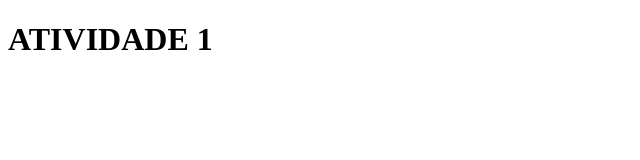
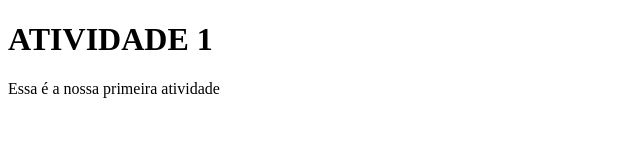
Before and after one commit to vivianrayzer/Atividade-1, a plain HTML site: page index.html in a window 1280 px wide. Shown: the whole page, without its empty margins (0-640 px from the left). Drawn offline with Linux system fonts and the light colour scheme.

Commit message:
segundo commit

```diff
--- a/index.html
+++ b/index.html
@@ -4,10 +4,13 @@
     <meta charset="UTF-8">
     <meta http-equiv="X-UA-Compatible" content="IE=edge">
     <meta name="viewport" content="width=device-width, initial-scale=1.0">
-    <title>Document</title>
+    <title>Engenharia de Software 3</title>
 </head>
 <body>
     <h1> ATIVIDADE 1</h1>
 
+    <p> Essa é a nossa primeira atividade</p>
+
+
 </body>
 </html>
```
